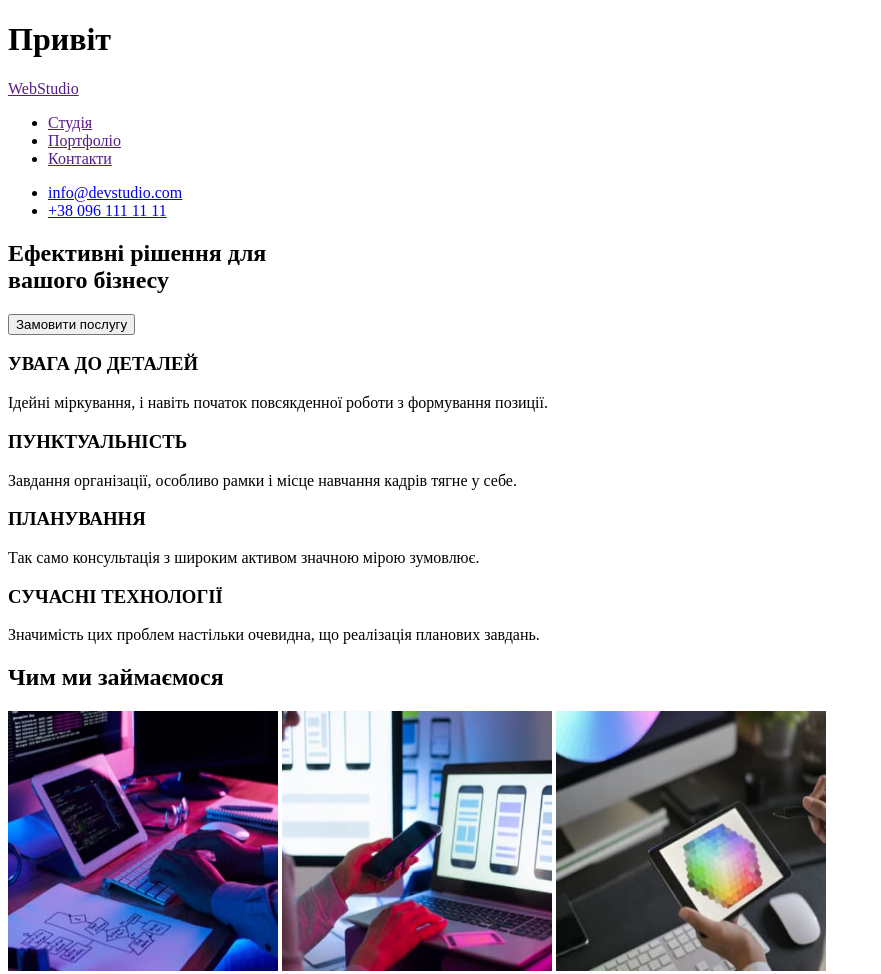
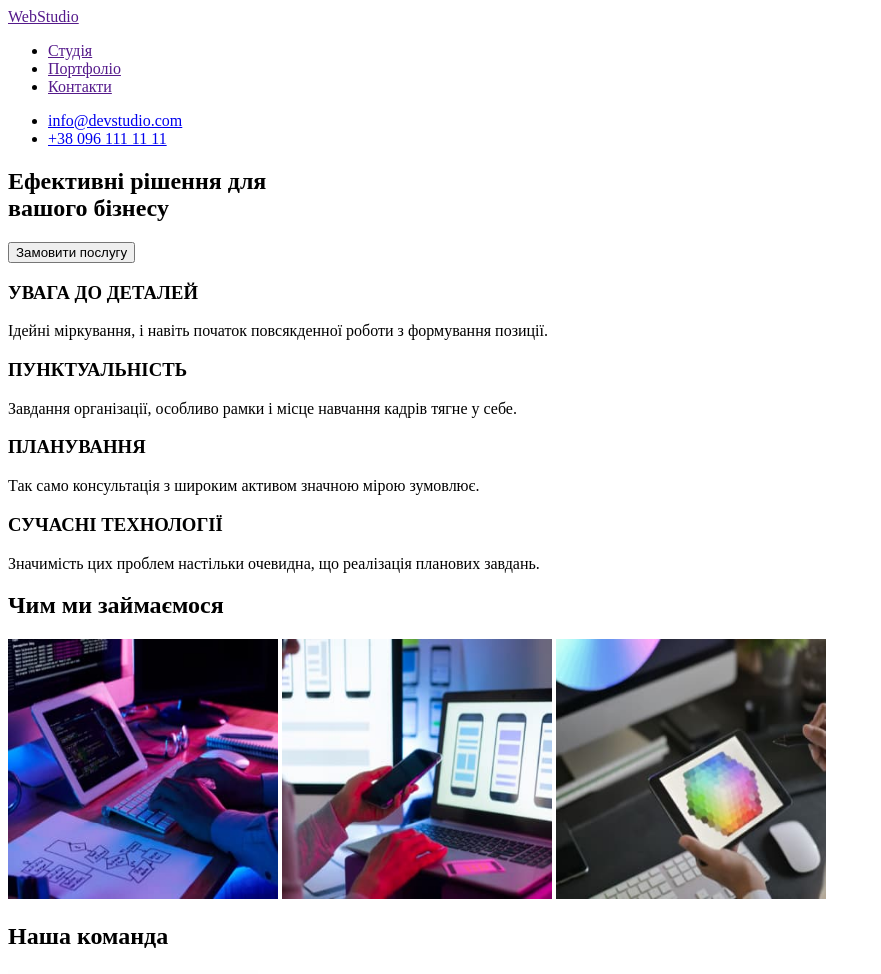
Before and after one commit to Valentyn-Holikov/goit-markup-hw-01, a plain HTML site: page index.html in a window 1280 px wide. Shown: the top 974 px of the page, without its empty margins (0-881 px from the left). Drawn offline with Linux system fonts and the light colour scheme.

Commit message:
видалення зайвого body

```diff
--- a/index.html
+++ b/index.html
@@ -6,9 +6,6 @@
     <meta name="viewport" content="width=device-width, initial-scale=1.0" />
     <title>Document</title>
   </head>
-  <body>
-    <h1>Привіт</h1>
-  </body>
   <body>
     <header>
       <nav>
```
